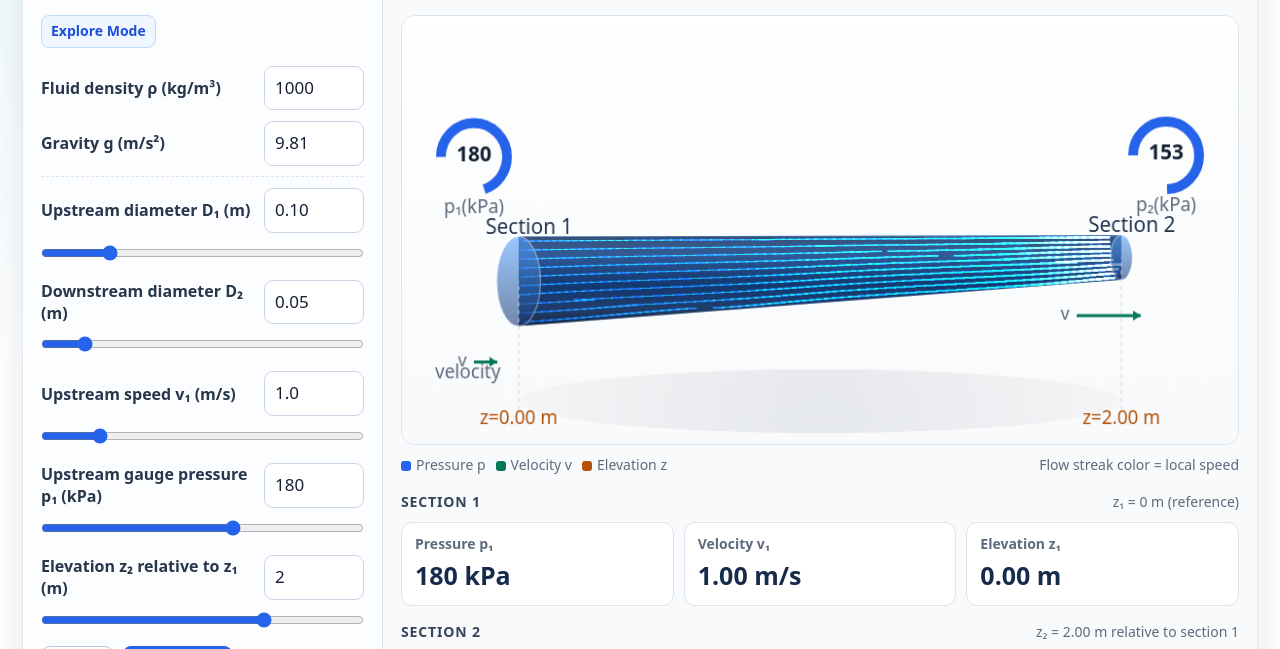
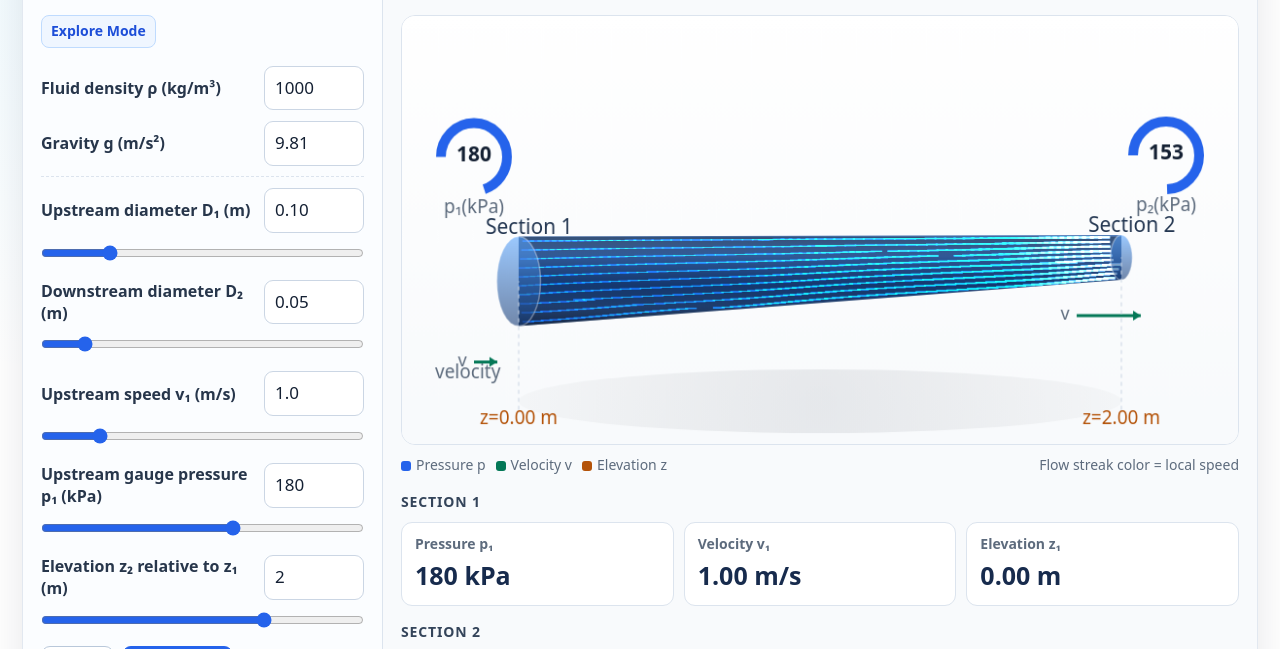
Before and after one commit to jiaruilei/Bernoulli-Pipe-HGL-EGL, a website: page index.html in a window 1280 px wide. Shown: the part 112-761 px from the top of the page. Drawn offline with nearby package versions, Linux system fonts and the light colour scheme.

Commit message:
Remove descriptive elevation notes from section headings

```diff
--- a/index.html
+++ b/index.html
@@ -229,14 +229,14 @@
       </div>
 
 
-      <div class="sectionHeader"><div class="pill">Section 1</div><div class="small" style="color:var(--muted)">z₁ = 0 m (reference)</div></div>
+      <div class="sectionHeader"><div class="pill">Section 1</div></div>
       <div class="trio">
         <div class="tile"><div class="ttl">Pressure p₁</div><div class="val" id="s1_p">—</div></div>
         <div class="tile"><div class="ttl">Velocity v₁</div><div class="val" id="s1_v">—</div></div>
         <div class="tile"><div class="ttl">Elevation z₁</div><div class="val" id="s1_z">—</div></div>
       </div>
 
-      <div class="sectionHeader"><div class="pill">Section 2</div><div class="small" style="color:var(--muted)"><span id="z2label"></span></div></div>
+      <div class="sectionHeader"><div class="pill">Section 2</div></div>
       <div class="trio">
         <div class="tile"><div class="ttl">Pressure p₂</div><div class="val" id="s2_p">—</div></div>
         <div class="tile"><div class="ttl">Velocity v₂</div><div class="val" id="s2_v">—</div></div>
@@ -649,7 +649,6 @@ const $ = id => document.getElementById(id);
     $('s2_p').textContent= (R.p2/1000).toFixed(0)+' kPa';
     $('s2_v').textContent= R.v2.toFixed(2)+' m/s';
     $('s2_z').textContent= state.z2.toFixed(2)+' m';
-    $('z2label').textContent = `z₂ = ${state.z2.toFixed(2)} m relative to section 1`;
     draw(R);
   }
 
```
